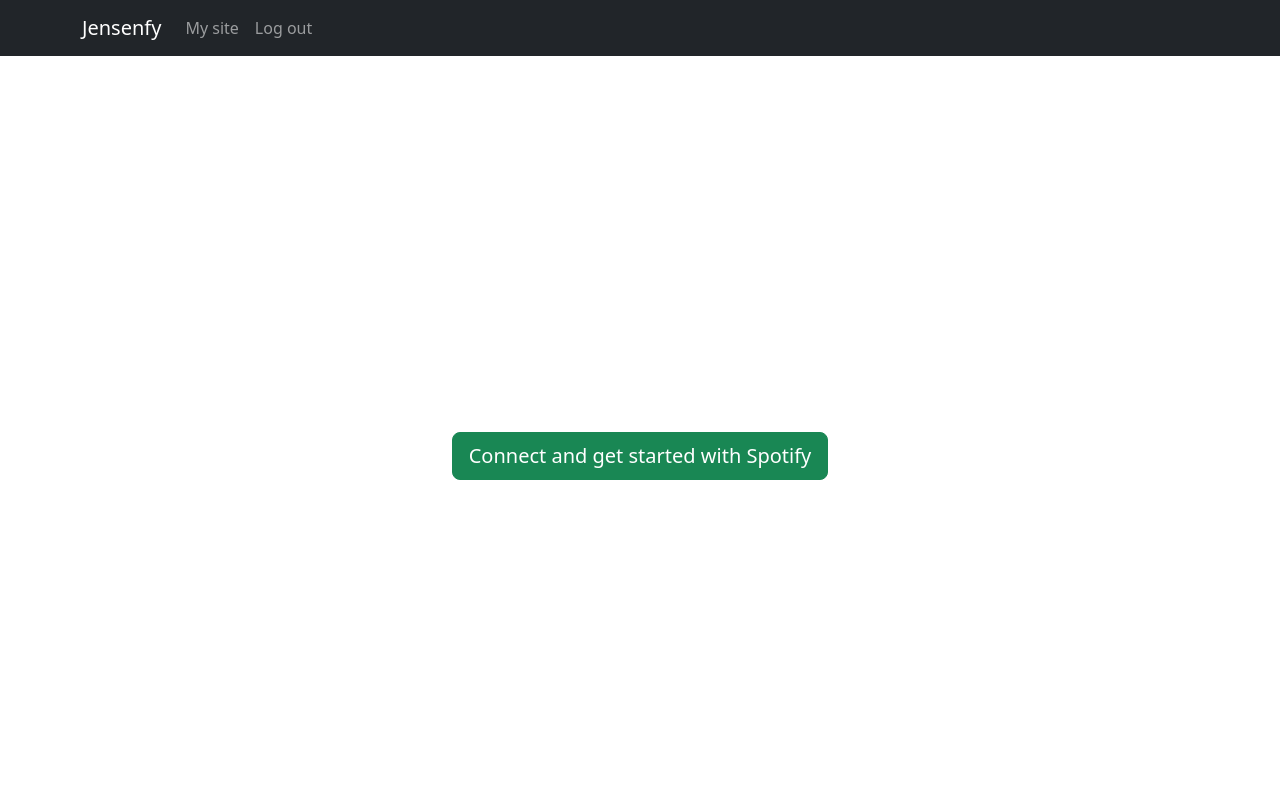
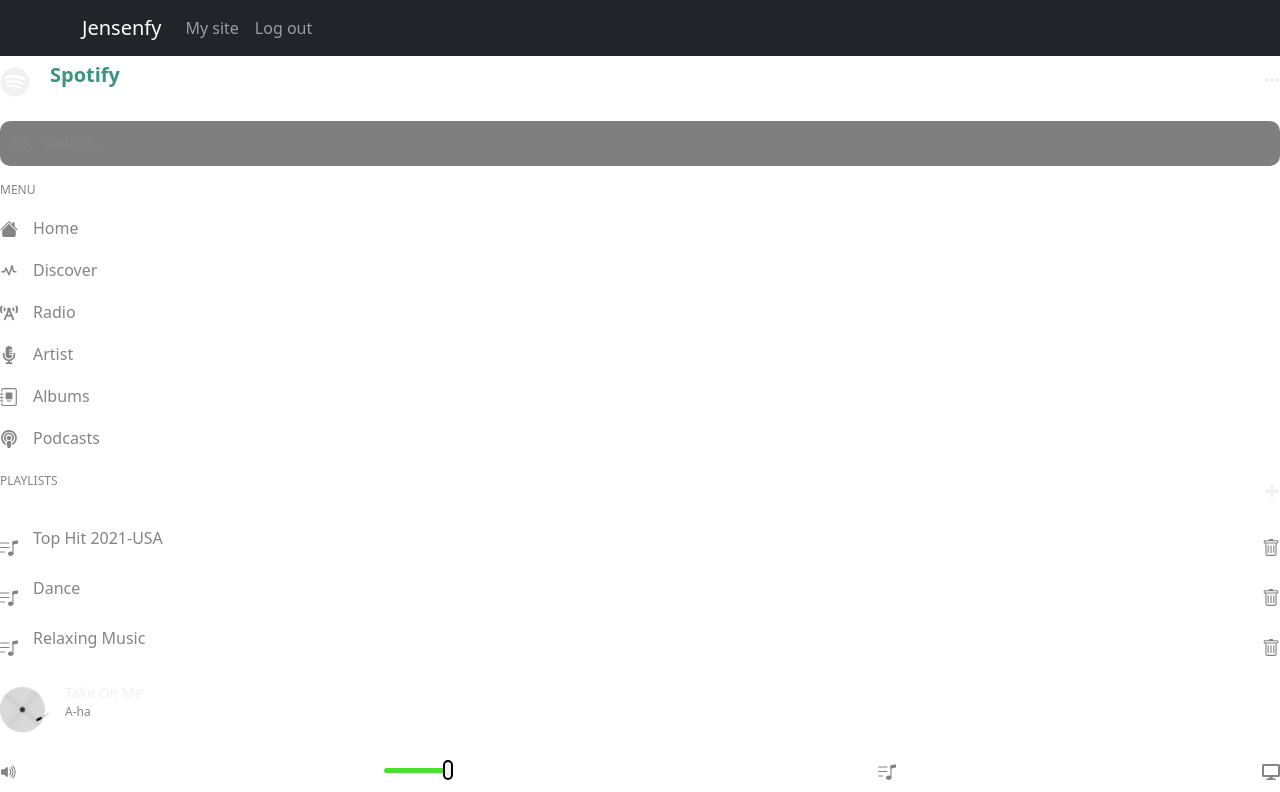
Before and after one commit to Gogoreds/JENSENfy-frontend, a React (Create React App) app in the folder jensenfy/: page /mypage in a window 1280 px wide. Shown: the top 792 px of the page. Built offline with nearby package versions, Linux system fonts and the light colour scheme.

Commit message:
login profile spotify

```diff
--- a/jensenfy/src/components/LoggedIn/Dashboard.jsx
+++ b/jensenfy/src/components/LoggedIn/Dashboard.jsx
@@ -3,8 +3,11 @@
 import { AudioList } from "./AudioList";
 import { Hero } from "./Hero";
 
+
 function Dashboard() {
+
   useEffect(() => {
+
     const allLi = document.querySelector(".menuList").querySelectorAll("li");
 
     function changePopularActive() {
--- a/jensenfy/src/components/LoggedIn/Loggedinprofile.jsx
+++ b/jensenfy/src/components/LoggedIn/Loggedinprofile.jsx
@@ -1,5 +1,4 @@
 import React from "react";
-import SpotifyLogin from "../SpotifyLogin";
 import LeftSideBar from "./LeftSideBar";
 import RightSideBar from "./RightSideBar";
 import Dashboard from "./Dashboard";
@@ -9,11 +8,9 @@
   return (
     <div>
       <NavLoggedIn />
-      <SpotifyLogin />
       <LeftSideBar />
       <Dashboard />
       <RightSideBar />
-      Loggedinprofile
     </div>
   );
 }
--- a/jensenfy/src/components/Spotify/Authlog.jsx
+++ b/jensenfy/src/components/Spotify/Authlog.jsx
@@ -1,11 +1,12 @@
 import React from 'react'
-import SpotifyDashboard from './SpotifyDashboard'
+//import Dashboard from '../LoggedIn/Dashboard'
 import Authlogin from './Authlogin'
+import Loggedinprofile from '../LoggedIn/Loggedinprofile'
 
 const code = new URLSearchParams(window.location.search).get('code')
 
 function Authlog() {
-  return code ? <SpotifyDashboard code={code} /> : <Authlogin />
+  return code ? <Loggedinprofile code={code} /> : <Authlogin />
 }
 
 export default Authlog
--- a/jensenfy/src/components/Spotify/SpotifyDashboard.jsx
+++ b/jensenfy/src/components/Spotify/SpotifyDashboard.jsx
@@ -1,13 +1,13 @@
 import React from 'react'
 import NavLoggedIn from '../navbars/NavLoggedIn'
-import useAuth from '../../useAuth'
+//import useAuth from '../../useAuth'
 
 
 
 
 
 function SpotifyDashboard({ code }) {
-  const accessToken = useAuth(code)
+  //const accessToken = useAuth(code)
 
 
 
```
